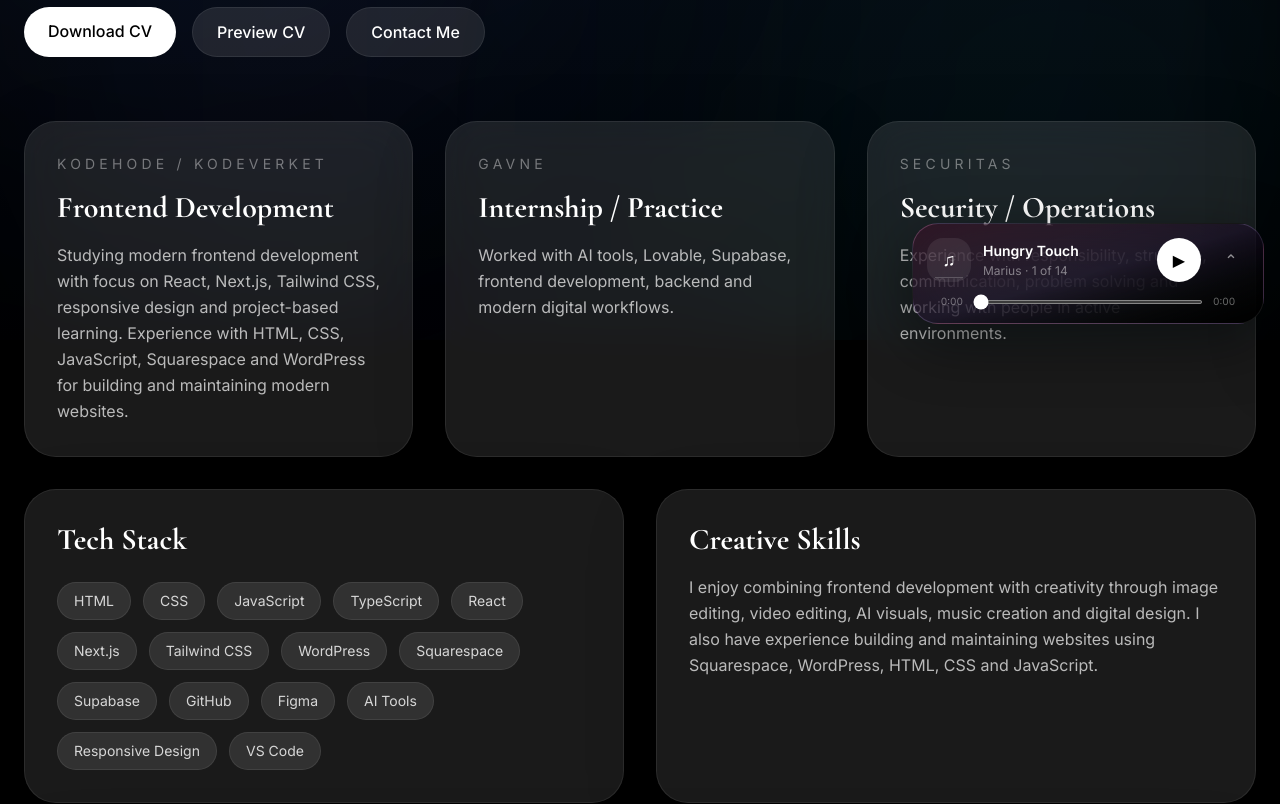
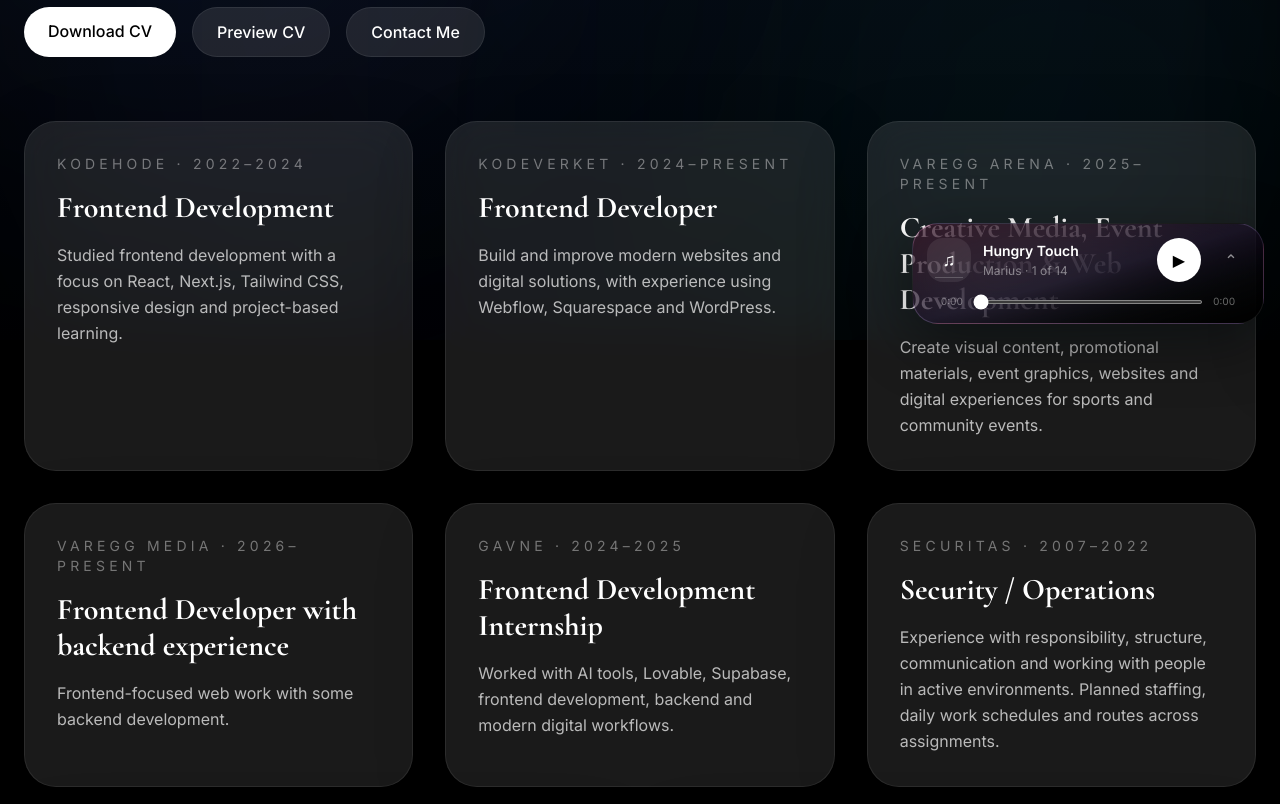
Before and after one commit to PMariusf/PMs-Portfolio, a Next.js app: page /CV in a window 1280 px wide. Shown: the part 460-1264 px from the top of the page. Built offline with nearby package versions, Linux system fonts and the light colour scheme.

Commit message:
Update CV experience cards and Webflow skill

```diff
--- a/src/app/CV/page.tsx
+++ b/src/app/CV/page.tsx
@@ -17,6 +17,7 @@ const skills = [
   "Tailwind CSS",
   "WordPress",
   "Squarespace",
+  "Webflow",
   "Supabase",
   "GitHub",
   "Figma",
@@ -28,18 +29,33 @@ const skills = [
 const timeline = [
   {
     title: "Frontend Development",
-    place: "Kodehode / Kodeverket",
-    text: "Studying modern frontend development with focus on React, Next.js, Tailwind CSS, responsive design and project-based learning. Experience with HTML, CSS, JavaScript, Squarespace and WordPress for building and maintaining modern websites.",
+    place: "Kodehode · 2022–2024",
+    text: "Studied frontend development with a focus on React, Next.js, Tailwind CSS, responsive design and project-based learning.",
   },
   {
-    title: "Internship / Practice",
-    place: "Gavne",
+    title: "Frontend Developer",
+    place: "Kodeverket · 2024–Present",
+    text: "Build and improve modern websites and digital solutions, with experience using Webflow, Squarespace and WordPress.",
+  },
+  {
+    title: "Creative Media, Event Production & Web Development",
+    place: "Varegg Arena · 2025–Present",
+    text: "Create visual content, promotional materials, event graphics, websites and digital experiences for sports and community events.",
+  },
+  {
+    title: "Frontend Developer with backend experience",
+    place: "Varegg Media · 2026–Present",
+    text: "Frontend-focused web work with some backend development.",
+  },
+  {
+    title: "Frontend Development Internship",
+    place: "Gavne · 2024–2025",
     text: "Worked with AI tools, Lovable, Supabase, frontend development, backend and modern digital workflows.",
   },
   {
     title: "Security / Operations",
-    place: "Securitas",
-    text: "Experience with responsibility, structure, communication, problem solving and working with people in active environments.",
+    place: "Securitas · 2007–2022",
+    text: "Experience with responsibility, structure, communication and working with people in active environments. Planned staffing, daily work schedules and routes across assignments.",
   },
 ];
 
```
